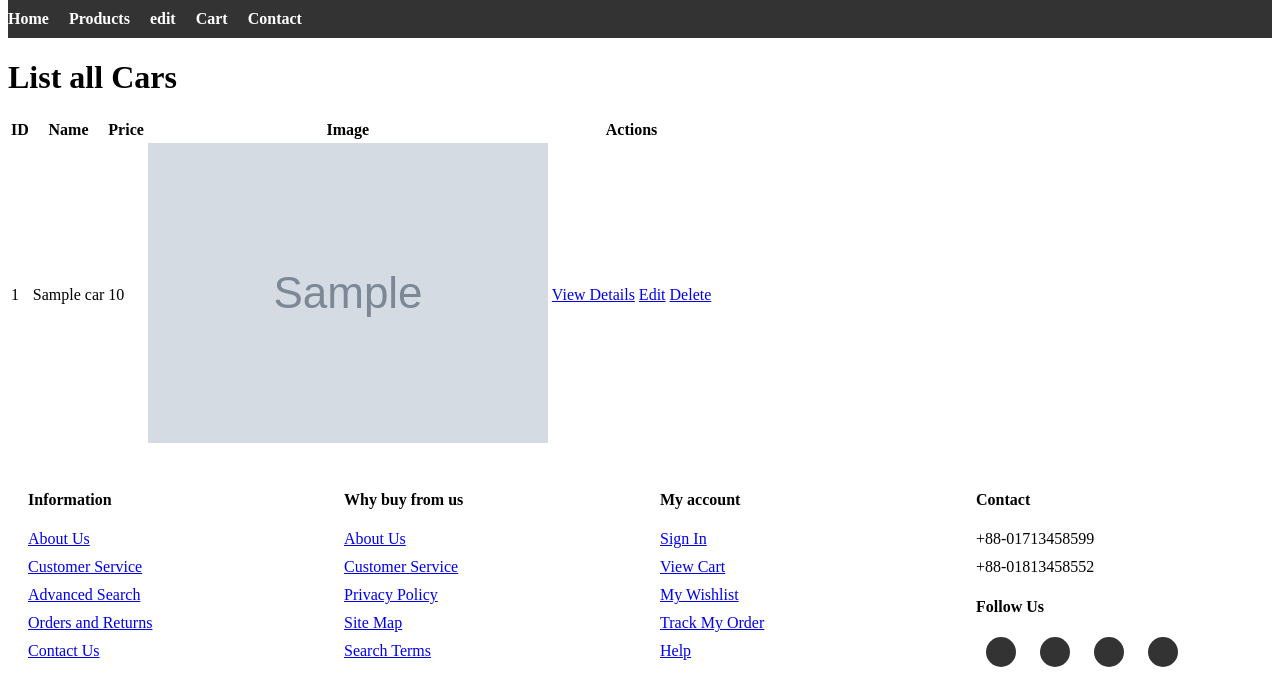
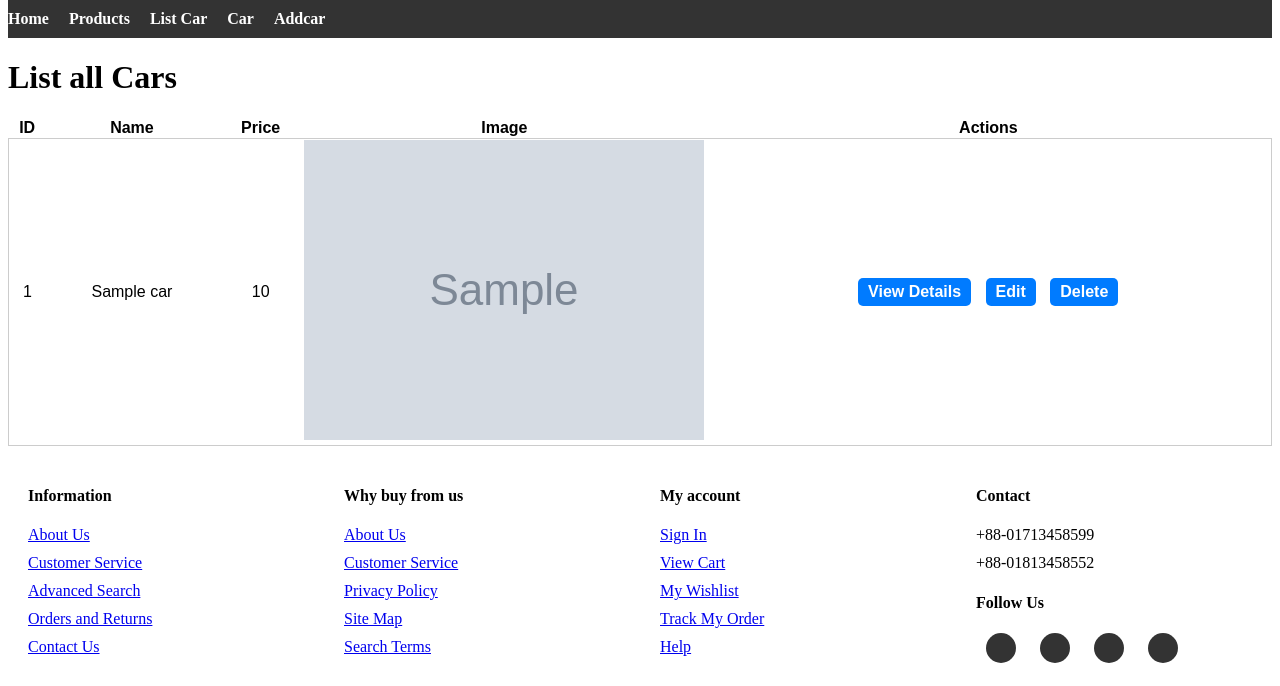
Before and after one commit to quocbao2709/asm-webcar, a Symfony app: template templates/cars/index.html.twig in a window 1280 px wide. Shown: the part 182-868 px from the top of the page. After the commit the page ends 845 px from the top, so only its background shows below. Run offline with Twig, Linux system fonts and the light colour scheme; the template is opened without the code that fills it: most values are stand-ins (such as "Sample title", 1, 10 or a date in 2020); grey boxes marked "Sample" are stand-in pictures; some libraries are stand-ins or nearby versions.

Commit message:
css edit

```diff
--- a/public/css/index.css
+++ b/public/css/index.css
@@ -189,3 +189,118 @@
 .add-to-order:hover {
     background-color: #0056b3;
 }
+
+/*HOME*/
+/* Thiết lập grid container */
+.row {
+    display: grid;
+    grid-template-columns: repeat(4, 1fr); /* Mỗi hàng chia thành 4 cột bằng nhau */
+    grid-gap: 20px; /* Khoảng cách giữa các sản phẩm */
+}
+
+/* Thiết kế dành cho card sản phẩm */
+.card {
+    display: flex;
+    flex-direction: column;
+    align-items: center;
+    background-color: #fff;
+    border: 1px solid #ccc;
+    border-radius: 10px;
+    padding: 20px;
+    transition: transform 0.3s, box-shadow 0.3s;
+    overflow: hidden;
+    position: relative;
+    height: 100%;
+}
+
+/* Thiết lập hiệu ứng hover cho các card sản phẩm */
+.card:hover {
+    transform: translateY(-5px);
+    box-shadow: 0 10px 20px rgba(0, 0, 0, 0.2);
+}
+
+/* Thiết lập chiều rộng tối đa của hình ảnh sản phẩm */
+.card img {
+    max-width: 100%;
+    height: auto;
+    transition: transform 0.3s;
+    margin: 0 auto;
+}
+
+/* Hiệu ứng khi di chuột qua hình ảnh sản phẩm */
+.card:hover img {
+    transform: scale(1.1);
+}
+
+/* Thiết kế dành cho tên sản phẩm */
+.card-title {
+    font-size: 20px;
+    color: #333;
+    margin: 10px 0;
+    text-align: center;
+}
+
+/* Thiết kế dành cho giá sản phẩm */
+.card-text strong {
+    font-size: 18px;
+    color: #f00;
+    text-align: center;
+    margin: 10px 0;
+}
+
+/* Thiết lập chi tiết sản phẩm ở góc trên bên phải */
+.card-details {
+    position: absolute;
+    top: 10px;
+    right: 10px;
+    background-color: #f00;
+    color: #fff;
+    padding: 5px 10px;
+    border-radius: 5px;
+    font-size: 14px;
+}
+/*EDIT*/
+/* Thiết kế bảng danh sách xe hơi */
+.car-table {
+    width: 100%;
+    border-collapse: collapse;
+    margin-top: 20px;
+    font-family: Arial, sans-serif;
+}
+
+/* Thiết kế dòng xe hơi */
+.car-row {
+    border: 1px solid #ccc;
+    padding: 10px;
+    text-align: center;
+}
+
+/* Thiết kế hình ảnh xe hơi */
+.car-image-cell {
+    width: 25%;
+}
+
+.car-image {
+    max-width: 100%;
+    height: auto;
+    padding: 10px;
+    display: block;
+    margin: 0 auto;
+}
+
+/* Thiết kế các liên kết "View," "Edit," "Delete" */
+.action-link {
+    background-color: #007bff;
+    color: #fff;
+    padding: 5px 10px;
+    border-radius: 5px;
+    text-decoration: none;
+    display: inline-block;
+    margin: 5px;
+    font-weight: bold;
+}
+
+/* Hiệu ứng hover cho các liên kết */
+.action-link:hover {
+    background-color: #0056b3;
+}
--- a/templates/base.html.twig
+++ b/templates/base.html.twig
@@ -66,9 +66,9 @@
             <ul id="dc_mega-menu-orange" class="dc_mm-orange">
             <li><a href="{{ path('home') }}">Home</a></li>
             <li><a href="{{ path('product_show') }}">Products</a> </li>
-            <li><a href="{{ path('cars') }}">edit</a></li>
-            <li><a href="#">Cart</a></li>
-            <li><a href="#">Contact</a> </li>
+            <li><a href="{{ path('car_list') }}">List Car</a></li>
+            <li><a href="{{ path('cars') }}">Car</a></li>
+            <li><a href="{{ path('add_car') }}">Addcar</a> </li>
             <div class="clear"></div>
             </ul>
         </div>
--- a/templates/cars/index.html.twig
+++ b/templates/cars/index.html.twig
@@ -6,7 +6,7 @@
 <body>
     <h1> List all Cars </h1>
 
-    <table>
+    <table class="car-table">
         <tr>
             <th>ID</th>
             <th>Name</th>
@@ -15,16 +15,18 @@
             <th>Actions</th>
         </tr>
         {% for car in cars %}
-            <tr>
+            <tr class="car-row">
                 <td>{{ car.id }}</td>
                 <td>{{ car.namecar }}</td>
                 <td>{{ car.price }}</td>
-                <td><img src="{{ asset('uploads/image/' ~ car.image) }}" alt="{{ car.namecar }} Image"></td>
+                <td class="car-image-cell">
+                    <img src="{{ asset('uploads/image/' ~ car.image) }}" alt="{{ car.namecar }} Image">
+                    </td>
                 {# <td>{{ car.image}}</td> #}
-                <td>
-                <a href="{{ path('view_car', {'id': car.id}) }}">View Details</a>
-                <a href="{{ path('edit_car', {'id': car.id}) }}">Edit</a>
-                <a href="{{ path('delete_car', {'id': car.id}) }}" onclick="return confirm('Are you sure you want to delete this car?')">Delete</a>
+                <td class="car-actions">
+                <a class="action-link" href="{{ path('view_car', {'id': car.id}) }}">View Details</a>
+                <a class="action-link" href="{{ path('edit_car', {'id': car.id}) }}">Edit</a>
+                <a class="action-link" href="{{ path('delete_car', {'id': car.id}) }}" onclick="return confirm('Are you sure you want to delete this car?')">Delete</a>
                 </td>
             </tr>
         {% endfor %}
```
Also changed, not shown: templates/cars/edit.html.twig (line endings or trailing spaces), 2 other files.
